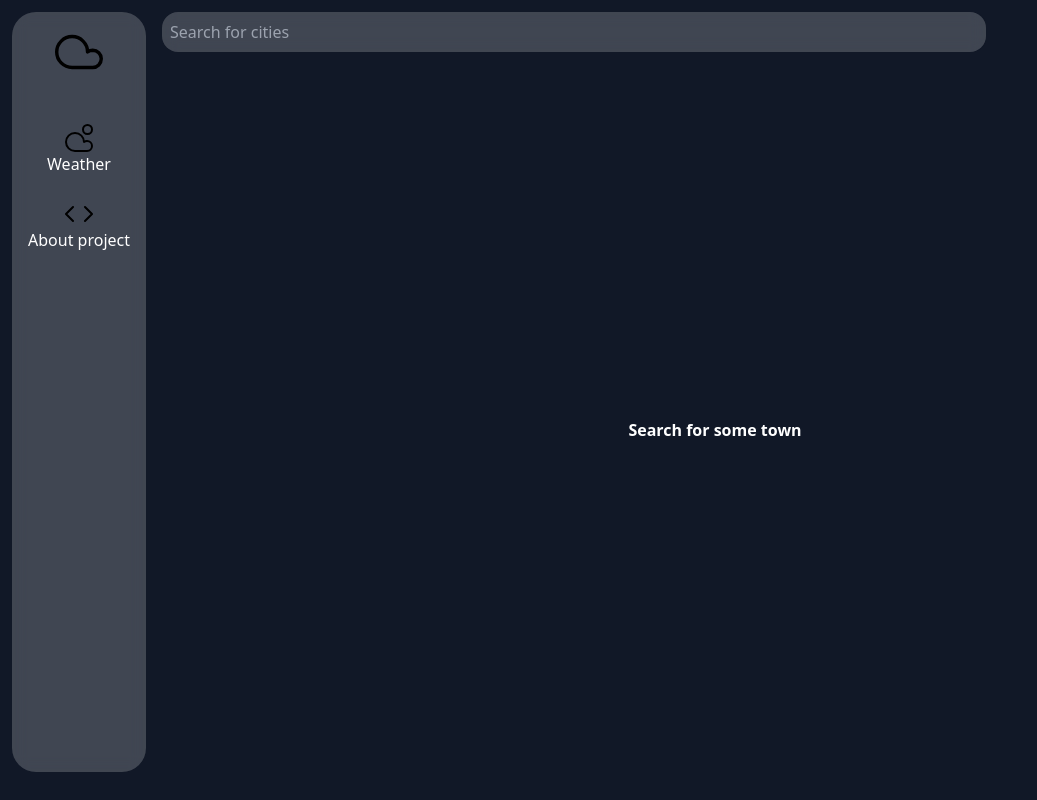
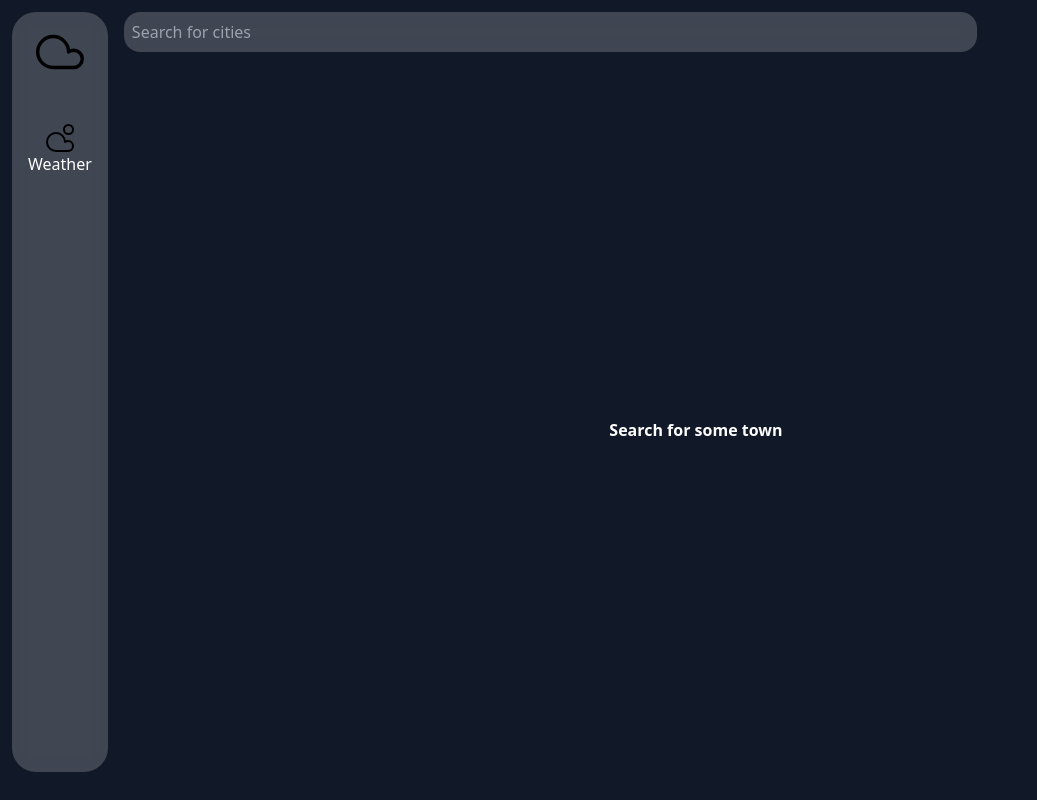
Before and after one commit to GA3RlEL/weather-app, a React (Vite) app: page / in a window 1280 px wide. Shown: the whole page, without its empty margins (0-1037 px from the left). Built offline with nearby package versions, Linux system fonts and the light colour scheme.

Commit message:
remove about-project

```diff
--- a/src/components/Navigation.jsx
+++ b/src/components/Navigation.jsx
@@ -32,7 +32,7 @@ function Navigation() {
           </svg>
           <span>Weather</span>
         </li>
-        <li className="flex flex-col items-center justify-center cursor-pointer my-svg">
+        {/* <li className="flex flex-col items-center justify-center cursor-pointer my-svg">
           <svg
             xmlns="http://www.w3.org/2000/svg"
             fill="none"
@@ -58,7 +58,7 @@ function Navigation() {
             </g>
           </svg>
           <span>About project</span>
-        </li>
+        </li> */}
       </ul>
     </nav>
   );
```
